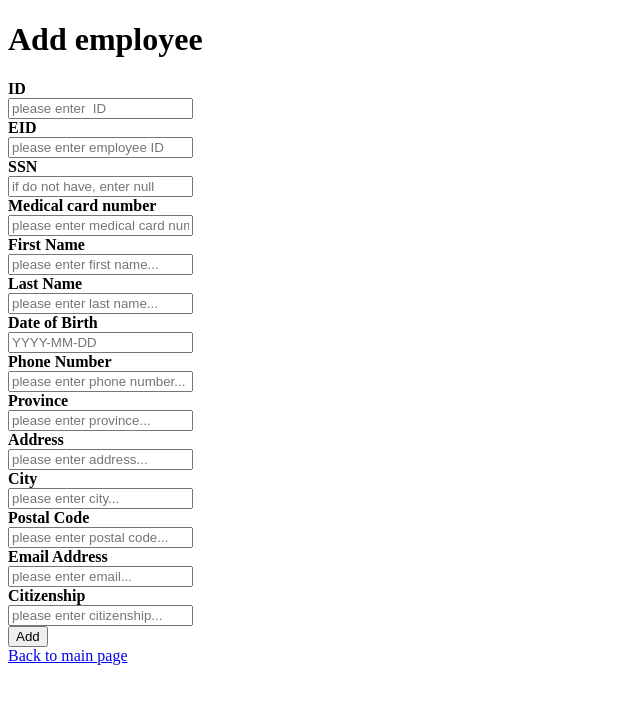
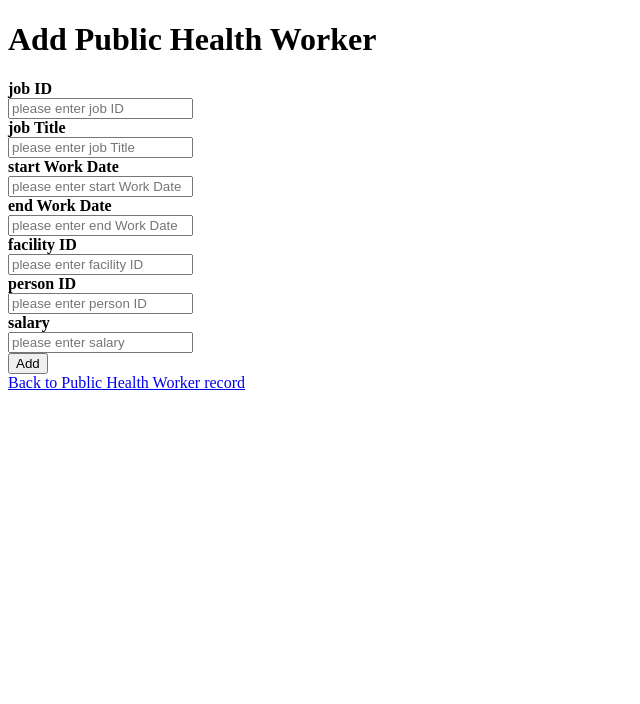
Before and after one commit to johnnyzhao1026/353-main-project, a PHP site: page /employee/create.php in a window 1280 px wide. Shown: the top 704 px of the page, without its empty margins (0-640 px from the left). Run offline with PHP 8.4, Linux system fonts and the light colour scheme; a stand-in replaces the project's code that opens the database connection.

Commit message:
Add files via upload

```diff
--- a/employee/create.php
+++ b/employee/create.php
@@ -1,104 +1,33 @@
-
-
-<?php require_once '../database.php';
-
-if (isset($_POST["id"])&&isset($_POST["EID"])&&  isset($_POST["SSN"])&&isset($_POST["medcard"])&&isset($_POST["first_name"])&&isset($_POST["last_name"])
-   &&isset($_POST["birth"])&&isset($_POST["phone"])&&isset($_POST["province"])&&isset($_POST["address"])&&isset($_POST["city"])
-   &&isset($_POST["postal_code"])&&isset($_POST["email"])&&isset($_POST["citizenship"])   ) {
-
-    $employee = $conn->prepare("insert into main.employee (id,EID,SSN,medcard,first_name,last_name,birth,
-    phone,province,address,city,postal_code,email,citizenship)
-    values(:id,:EID,:SSN,:medcard,:first_name,:last_name,:birth,
-    :phone,:province,:address,:city,:postal_code,:email,:citizenship);
-    ");
-    $employee->bindParam(':id', $_POST["id"]);
-$employee->bindParam(':EID', $_POST["EID"]);
-$employee->bindParam(':SSN', $_POST["SSN"]);
-$employee->bindParam(':medcard', $_POST["medcard"]);
-$employee->bindParam(':first_name', $_POST["first_name"]);
-$employee->bindParam(':last_name', $_POST["last_name"]);
-$employee->bindParam(':birth', $_POST["birth"]);
-$employee->bindParam(':address', $_POST["address"]);
-$employee->bindParam(':city', $_POST["city"]);
-$employee->bindParam(':province', $_POST["province"]);
-$employee->bindParam(':phone', $_POST["phone"]);
-$employee->bindParam(':postal_code', $_POST["postal_code"]);
-$employee->bindParam(':email', $_POST["email"]);
-$employee->bindParam(':citizenship', $_POST["citizenship"]);
-
-if($employee->execute())
-    header("Location: .");
-
-
-
-
-   }
-
-?>
-
-
-
 <!DOCTYPE html>
 <html lang="en">
 <head>
     <meta charset="UTF-8">
     <meta http-equiv="X-UA-Compatible" content="IE=edge">
     <meta name="viewport" content="width=device-width, initial-scale=1.0">
-    <title>Document</title>
+    <title>Create PublicHealthWorker</title>
 </head>
 <body>
+<h1>Add Public Health Worker</h1>
 
-<h1>Add employee</h1>
+<form action ="./postNewPublicHealthWorker.php" method ="post">
 
-<form action ="./create.php" method ="post">
+  <label> <b>job ID</b> </label><br>
+  <input type=text placeholder="please enter job ID" name='jobID' required> </input><br>
 
-<label> <b>ID</b> </label><br>
-  <input type=text placeholder="please enter  ID" name='id' required> </input><br>
-
-  <label> <b>EID</b> </label><br>
-  <input type=text placeholder="please enter employee ID" name='EID' required> </input><br>
-
-  <label> <b>SSN</b> </label><br>
-  <input type=text placeholder="if do not have, enter null" name='SSN' required> </input><br>
-
-
-  <label> <b>Medical card number</b> </label><br>
-  <input type=text placeholder="please enter medical card number..." name='medcard' required> </input><br>
-
-  <label> <b>First Name</b> </label><br>
-  <input type=text placeholder="please enter first name..." name='first_name' required> </input><br>
-
-  <label> <b>Last Name</b> </label><br>
-  <input type=text placeholder="please enter last name..." name='last_name' required> </input><br>
-
-  <label> <b>Date of Birth</b> </label><br>
-  <input type=text placeholder="YYYY-MM-DD" name='birth' required> </input><br>
-
-  <label> <b>Phone Number</b> </label><br>
-  <input type=text placeholder="please enter phone number..." name='phone' required> </input><br>
-
-  <label> <b>Province</b> </label><br>
-  <input type=text placeholder="please enter province..." name='province' required> </input><br>
-
-  <label> <b>Address</b> </label><br>
-  <input type=text placeholder="please enter address..." name='address' required> </input><br>
-
-  <label> <b>City</b> </label><br>
-  <input type=text placeholder="please enter city..." name='city' required> </input><br>
-
-  <label> <b>Postal Code</b> </label><br>
-  <input type=text placeholder="please enter postal code..." name='postal_code' required> </input><br>
-
-  <label> <b>Email Address</b> </label><br>
-  <input type=text placeholder="please enter email..." name='email' required> </input><br>
-
-  <label> <b>Citizenship</b> </label><br>
-  <input type=text placeholder="please enter citizenship..." name='citizenship' required> </input><br>
-
+  <label> <b>job Title</b> </label><br>
+  <input type=text placeholder="please enter job Title" name='jobTitle' required> </input><br>
+  <label> <b>start Work Date</b> </label><br>
+  <input type=text placeholder="please enter start Work Date" name='startWorkDate' required> </input><br>
+  <label> <b>end Work Date</b> </label><br>
+  <input type=text placeholder="please enter end Work Date" name='endWorkDate' required> </input><br>
+  <label> <b>facility ID</b> </label><br>
+  <input type=text placeholder="please enter facility ID" name='facilityID' required> </input><br>
+  <label> <b>person ID</b> </label><br>
+  <input type=text placeholder="please enter person ID" name='personID' required> </input><br>
+  <label> <b>salary</b> </label><br>
+  <input type=text placeholder="please enter salary" name='salary' required> </input><br>
 <button type="submit">Add</button>
 </form>
-
-
-<a href="./">Back to main page</a>
+<a href="./employee.php">Back to Public Health Worker record</a>
 </body>
 </html>
```
Also changed, not shown: employee/delete.php (+16 -5 lines), employee/edit.php (+40 -88 lines), employee/employee.php (+31 -50 lines), employee/postNewPublicHealthWorker.php (added, +22 -0 lines), employee/updatePublicHealthWorker.php (added, +22 -0 lines).
